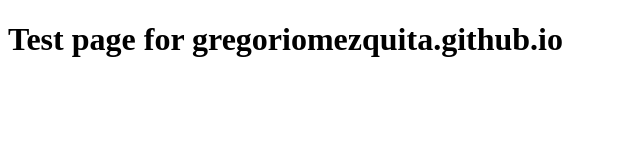
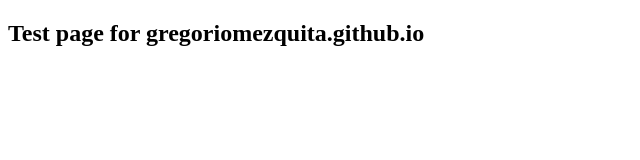
Before and after one commit to gregoriomezquita/gregoriomezquita.github.io, a plain HTML site: page index.html in a window 1280 px wide. Shown: the whole page, without its empty margins (0-640 px from the left). Drawn offline with Linux system fonts and the light colour scheme.

Commit message:
Update index.html

```diff
--- a/index.html
+++ b/index.html
@@ -4,6 +4,6 @@
   <title>Test</title>
 </head>
 <body>
-  <h1 center>Test page for gregoriomezquita.github.io</h1>
+  <h2 center>Test page for gregoriomezquita.github.io</h2>
 </body>
 </html>
```
